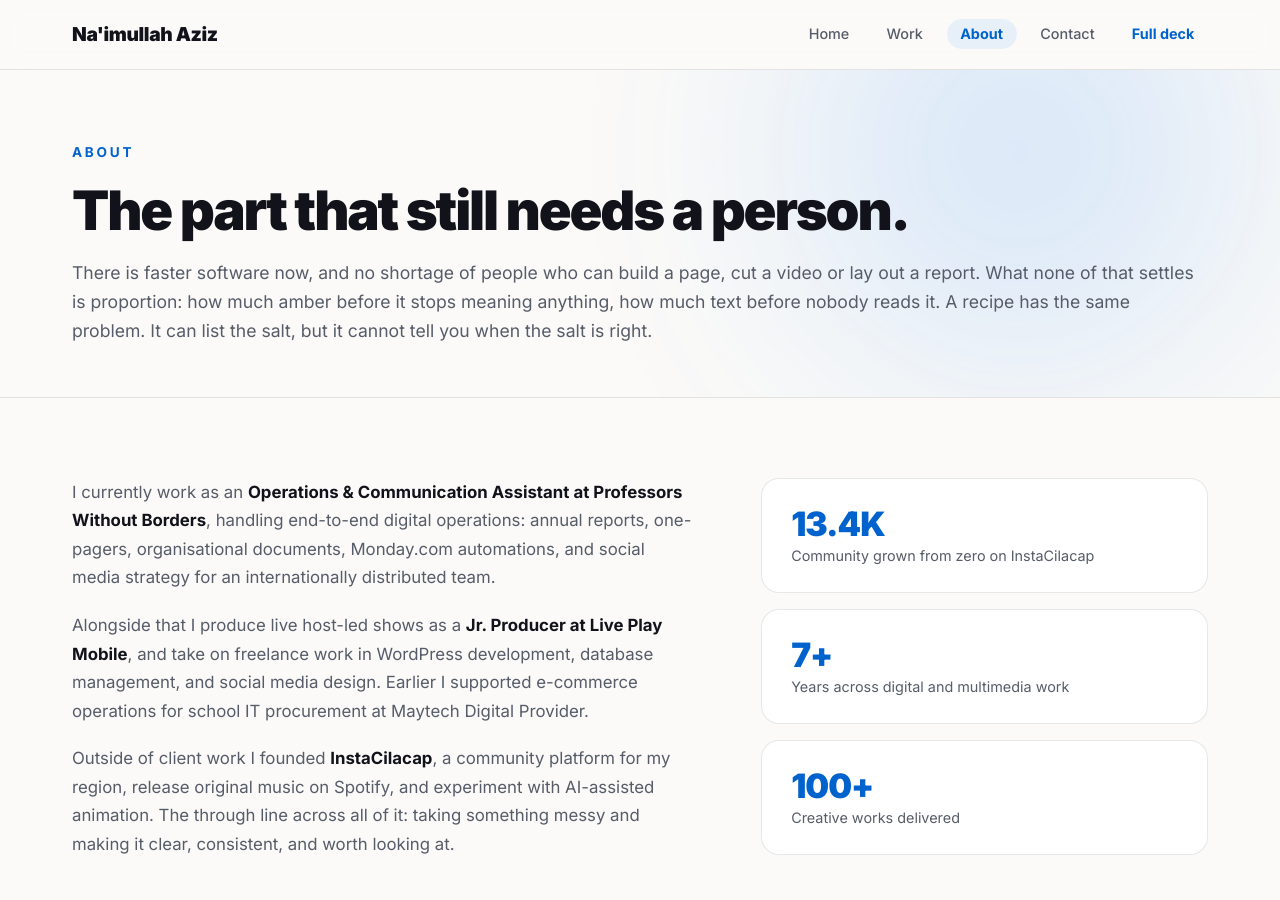
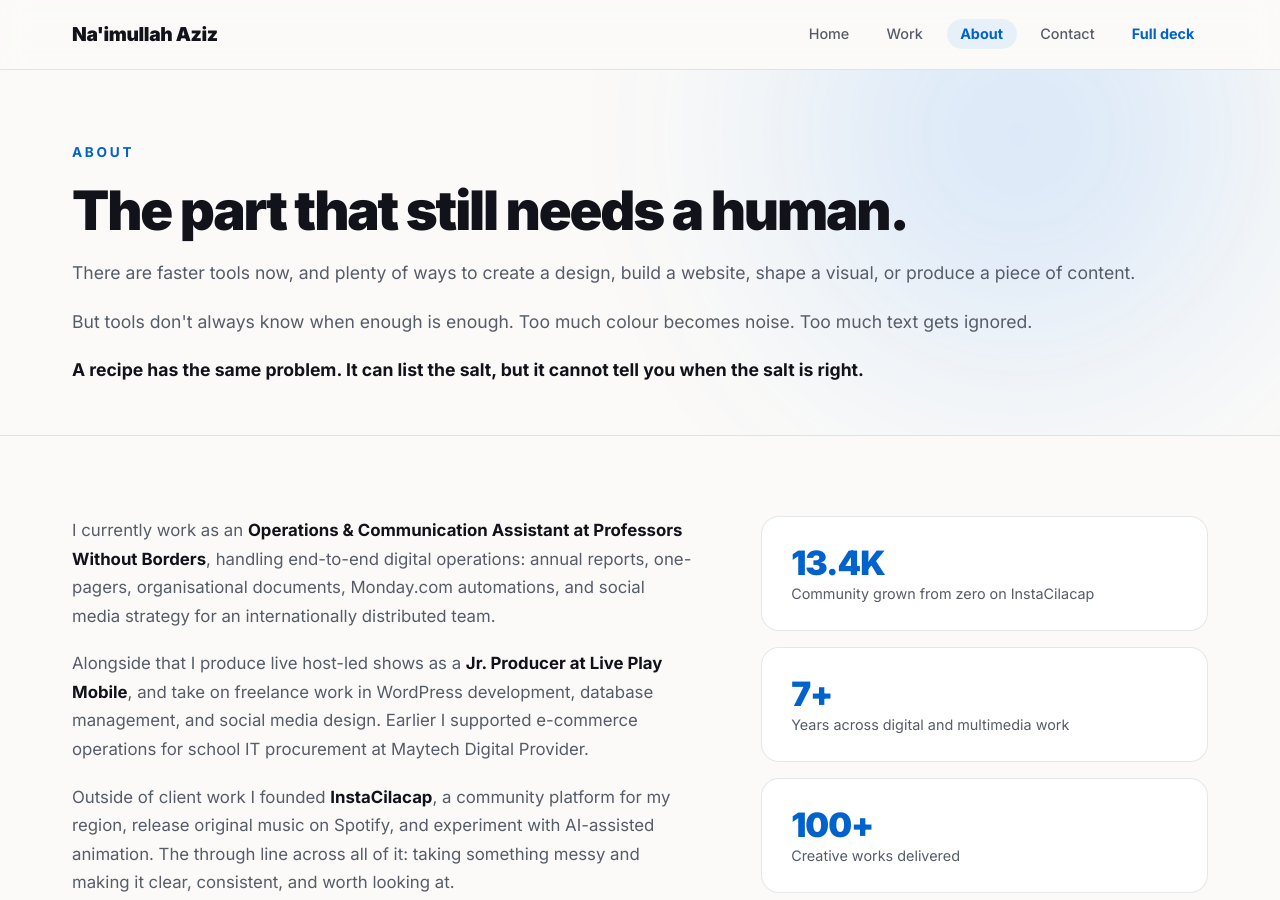
Before and after one commit to naimullahaziz/naimullahaziz.github.io, a plain HTML site: page about.html in a window 1280 px wide. Shown: the top 900 px of the page. Drawn offline with Linux system fonts and the light colour scheme.

Commit message:
Rewrite the about opening in the user's words
Three short paragraphs instead of one block, with the recipe line set in
the primary text colour and bold so it lands as the closing thought.

Co-Authored-By: Claude Opus 5 <noreply@anthropic.com>

```diff
--- a/about.html
+++ b/about.html
@@ -51,8 +51,10 @@
         <div class="head-glow" aria-hidden="true"></div>
         <div class="container">
             <span class="eyebrow">About</span>
-            <h1>The part that still needs a person.</h1>
-            <p>There is faster software now, and no shortage of people who can build a page, cut a video or lay out a report. What none of that settles is proportion: how much amber before it stops meaning anything, how much text before nobody reads it. A recipe has the same problem. It can list the salt, but it cannot tell you when the salt is right.</p>
+            <h1>The part that still needs a human.</h1>
+            <p>There are faster tools now, and plenty of ways to create a design, build a website, shape a visual, or produce a piece of content.</p>
+            <p>But tools don't always know when enough is enough. Too much colour becomes noise. Too much text gets ignored.</p>
+            <p class="emphasis">A recipe has the same problem. It can list the salt, but it cannot tell you when the salt is right.</p>
         </div>
     </header>
     <main id="main">
--- a/assets/css/main.css
+++ b/assets/css/main.css
@@ -1306,6 +1306,12 @@
 
             line-height: 1.65;
         }
+        .page-head p + p { margin-top: 1.2rem; }
+        .page-head p.emphasis {
+            color: var(--text-primary);
+            font-weight: 700;
+        }
+
         .page-head .head-glow {
             position: absolute;
             top: -40%; right: 4%;
```
